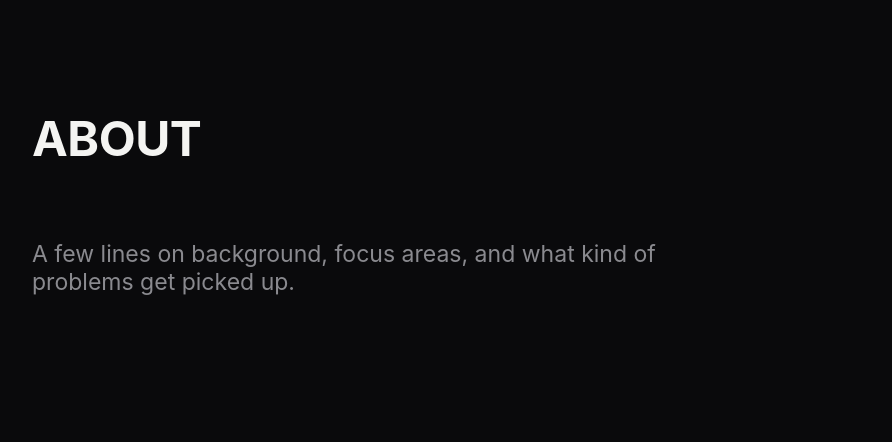
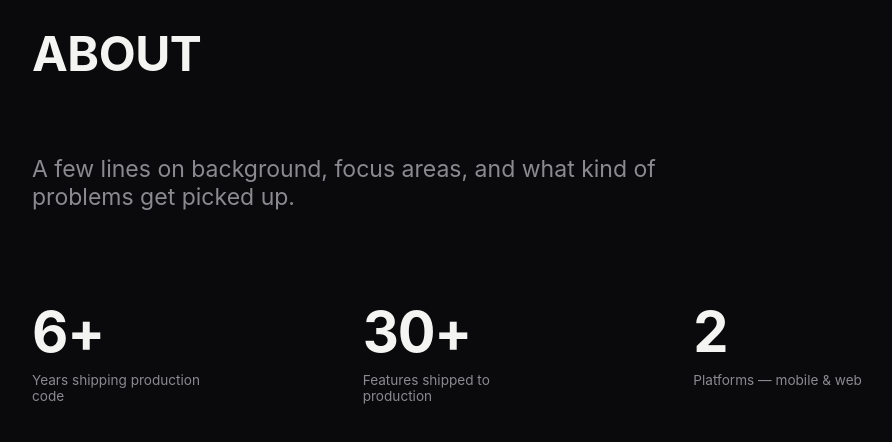
Before and after one commit to evanssmiles/portfolio-2.0, a website built with Vite: page index.html in a window 1280 px wide. Shown: the part 1923-2365 px from the top of the page, without its empty margins (32-924 px from the left). Built offline with nearby package versions, Linux system fonts and the light colour scheme; some packages are replaced by stand-ins of ours; animation ran at ten frames a second.

Commit message:
feat: add animated stat counters to about section

```diff
--- a/index.html
+++ b/index.html
@@ -92,6 +92,20 @@
         <p data-reveal>
           A few lines on background, focus areas, and what kind of problems get picked up.
         </p>
+        <div class="about__stats" data-reveal-stagger>
+          <div class="stat">
+            <span class="stat__value" data-count="6" data-count-suffix="+">0</span>
+            <span class="stat__label">Years shipping production code</span>
+          </div>
+          <div class="stat">
+            <span class="stat__value" data-count="30" data-count-suffix="+">0</span>
+            <span class="stat__label">Features shipped to production</span>
+          </div>
+          <div class="stat">
+            <span class="stat__value" data-count="2" data-count-suffix="">0</span>
+            <span class="stat__label">Platforms — mobile &amp; web</span>
+          </div>
+        </div>
       </section>
 
       <section id="contact" class="contact">
--- a/src/lib/scrollAnimations.ts
+++ b/src/lib/scrollAnimations.ts
@@ -43,6 +43,25 @@ export function initScrollAnimations(): void {
       });
     });
 
+    document.querySelectorAll<HTMLElement>("[data-count]").forEach((el) => {
+      const target = Number(el.dataset.count);
+      const suffix = el.dataset.countSuffix ?? "";
+      const counter = { value: 0 };
+      gsap.to(counter, {
+        value: target,
+        duration: 1.6,
+        ease: "power2.out",
+        scrollTrigger: {
+          trigger: el,
+          start: "top 85%",
+          once: true,
+        },
+        onUpdate: () => {
+          el.textContent = Math.round(counter.value) + suffix;
+        },
+      });
+    });
+
     document.querySelectorAll<HTMLElement>("[data-pin]").forEach((el) => {
       ScrollTrigger.create({
         trigger: el,
--- a/src/style.css
+++ b/src/style.css
@@ -329,6 +329,38 @@ section {
   font-size: clamp(1.1rem, 1.8vw, 1.5rem);
 }
 
+.about__stats {
+  display: grid;
+  grid-template-columns: repeat(3, minmax(0, 1fr));
+  gap: 32px;
+  margin-top: 8vh;
+  max-width: 60rem;
+}
+
+.stat {
+  display: flex;
+  flex-direction: column;
+  gap: 6px;
+}
+
+.stat__value {
+  font-size: clamp(2.25rem, 5vw, 3.5rem);
+  font-weight: 700;
+  letter-spacing: -0.02em;
+}
+
+.stat__label {
+  color: var(--muted);
+  font-size: 0.85rem;
+  max-width: 20ch;
+}
+
+@media (max-width: 640px) {
+  .about__stats {
+    grid-template-columns: 1fr;
+  }
+}
+
 .contact {
   align-items: flex-start;
 }
```
